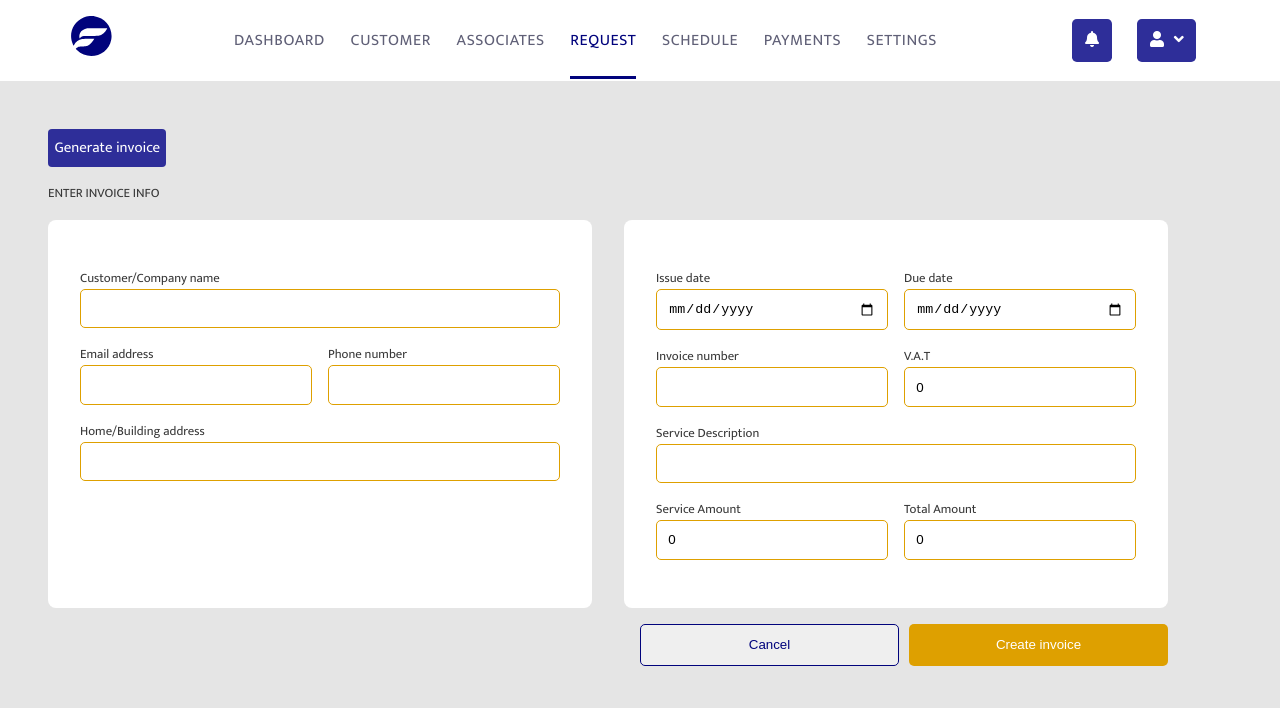
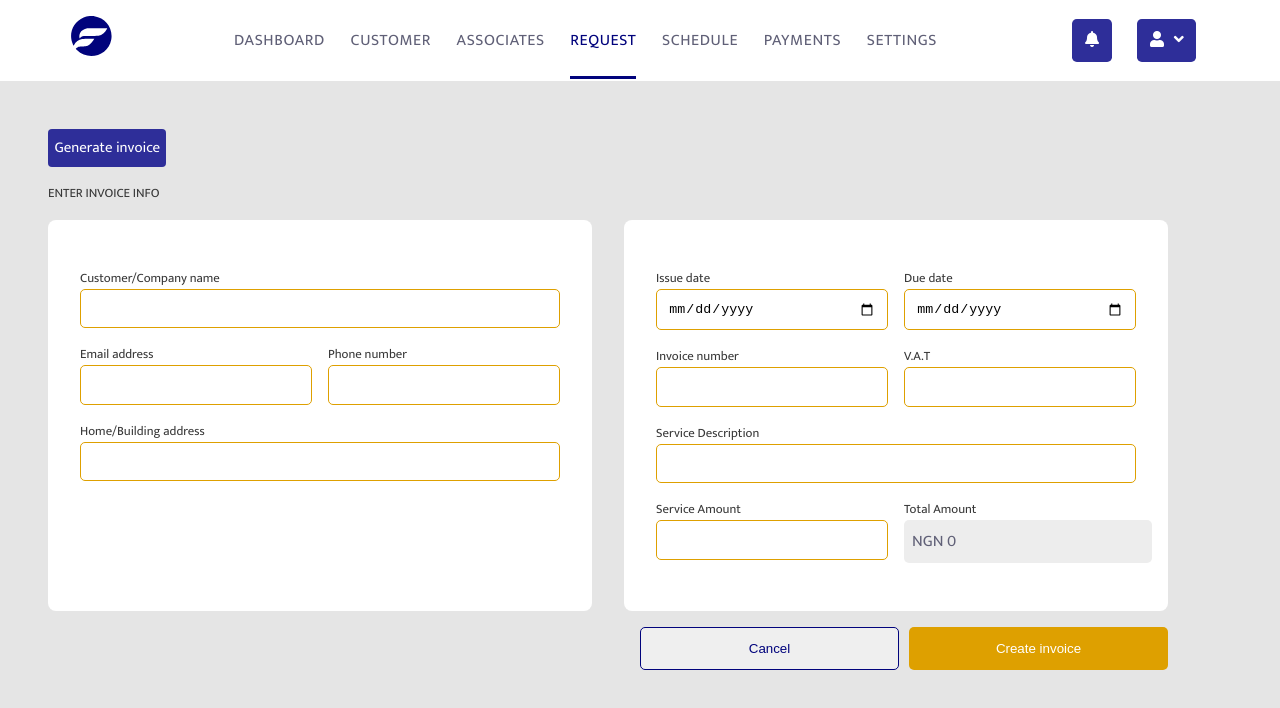
Before and after one commit to larrycoal/fichaya-assessment, a React (Create React App) app: page /request/generateinv in a window 1280 px wide. Shown: the top 708 px of the page. Built offline with nearby package versions, Linux system fonts and the light colour scheme.

Commit message:
fichaya task

```diff
--- a/src/Components/Request/GenerateInv.js
+++ b/src/Components/Request/GenerateInv.js
@@ -2,8 +2,8 @@ import React, { useState } from "react";
 
 const GenerateInv = () => {
   const [valid, setMessage] = useState({
-    error: false,
-    message: "",
+      error:false,
+      message:""
   });
   const [formData, setFormData] = useState({
     name: "",
@@ -13,10 +13,10 @@ const GenerateInv = () => {
     issue_date: "",
     due_date: "",
     inv_num: "",
-    vat: 0,
+    vat: "",
     serv_desc: "",
-    serv_amount: 0,
-    total:0
+    serv_amount: "",
+    total:""
   });
 
   const handleFormData = (e) => {
@@ -24,13 +24,6 @@ const GenerateInv = () => {
     if(name === "email"){
         validate(value)
     }
-    // if(name==="serv_amount" ||name === "vat"){
-    //     const total = (formData.vat/100*formData.serv_amount)+formData.serv_amount
-    //     setFormData({
-    //         ...formData,
-    //         total
-    //     })
-    // }
     setFormData({
       ...formData,
       [name]: value,
@@ -38,22 +31,27 @@ const GenerateInv = () => {
   };
 
   const submitForm = () => {
-    for (let key in formData) {
-      if (formData[key] === "") {
-        setMessage({
-          error: true,
-          message: "All fields need to be completed",
-        });
-      }else{
+    const total = calcTotal()
+    const newFormData = {...formData,total}
+    for(let key in newFormData){
+        if(newFormData[key]===""){
+            setMessage({
+                error:true,
+                message:"Please fill out all the fields"
+            })
+            return
+        }else{
+            setMessage({
+                error:false,
+                message:""
+            })
+        }
+    }
+   if(!valid.error){
+       //dispatch action
+       //link to next page
+   }
 
-        setMessage({
-            error: false,
-            message: "",
-          });
-      }
-    }
-    console.log(valid);
-    console.log(formData);
   };
   const validate = (value) => {
       const valid = /.{1,}@[^.]{1,}/.test(value)
@@ -68,7 +66,18 @@ const GenerateInv = () => {
             message:""
         })
       }
-  };
+    }
+  const calcTotal = ()=>{
+      if(formData.vat && formData.serv_amount){
+     const vat = formData.vat/100
+     const bill = formData.serv_amount
+     const vatCost = vat * bill
+     const total = Math.floor(parseInt(bill)+vatCost)
+     const format = new Intl.NumberFormat()
+
+     return  format.format(total)
+      }else return 0
+  }
   return (
     <div className="generateInv_wrapper">
       <span className="page_header">Generate invoice</span>
@@ -177,7 +186,10 @@ const GenerateInv = () => {
             </span>
             <span>
               <label>Total Amount</label>
-              <input type="number" name="total" value={ formData.total}  readOnly/>
+              <span id="total">{
+              "NGN " + calcTotal()
+              }
+              </span>
             </span>
           </section>
         </div>
@@ -186,6 +198,9 @@ const GenerateInv = () => {
         <section>
           <button> Cancel</button>
           <button onClick={submitForm}> Create invoice</button>
+          {
+            valid.error? valid.message:null
+          }
         </section>
       </div>
     </div>
--- a/src/index.css
+++ b/src/index.css
@@ -221,3 +221,10 @@ i{
     border-radius: 5px;
     color: #01037C;
 }
+#total{
+    font-size: 1rem;
+    background-color: #EDEDED;
+    padding: .5rem;
+    border-radius: 5px;
+    color: #606077;
+}
```
Also changed, not shown: 1 other file (tests, documents, lock files or other folders).
